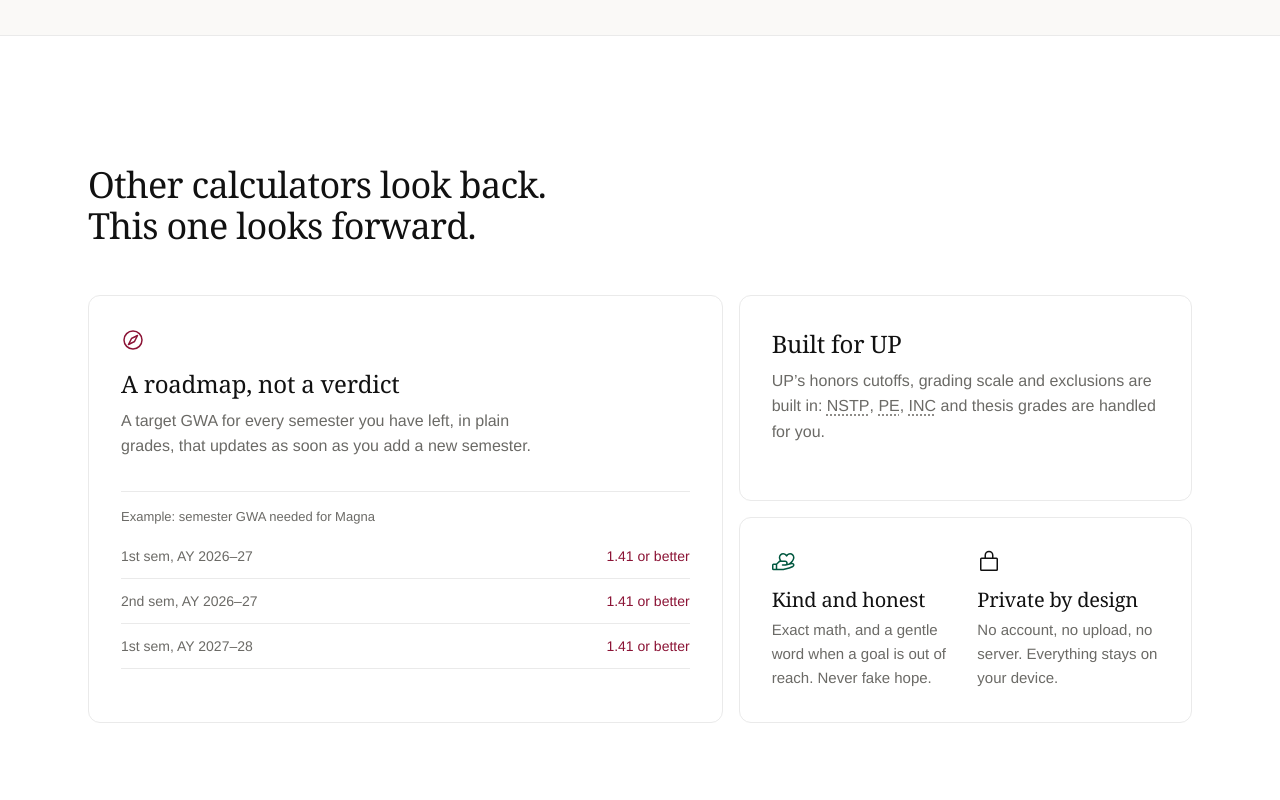
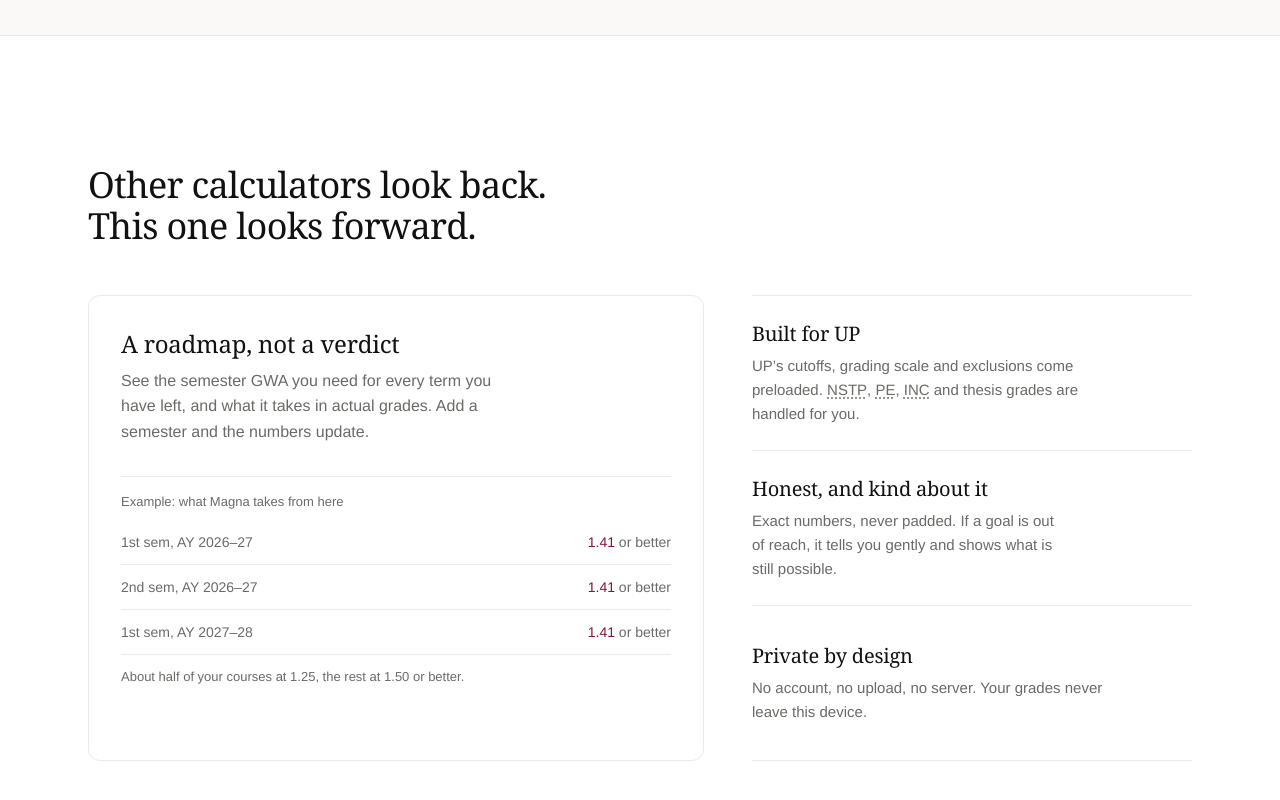
Before and after one commit to Llenoxinn/BELaude, a React (Vite) app: page / in a window 1280 px wide. Shown: the part 1270-2070 px from the top of the page. Built offline with nearby package versions, Linux system fonts and the light colour scheme; no server answers.

Commit message:
feat: cleaner Why BELaude layout and copy

```diff
--- a/src/pages/Landing.tsx
+++ b/src/pages/Landing.tsx
@@ -1,8 +1,8 @@
-import { useEffect, type CSSProperties } from 'react'
-import { Compass, HandHeart, LockSimple } from '@phosphor-icons/react'
+import { useEffect, type CSSProperties, type ReactNode } from 'react'
 import { HeroSunflower } from '@/components/ascii'
 import { Term, GLOSSARY } from '@/components/Term'
 import { Button } from '@/components/ui/button'
+import { mixHint } from '@/lib/copy'
 import { Wordmark } from '@/components/Wordmark'
 import { Ambient, Reveal, useInView } from '@/lib/motion'
 import { href } from '@/lib/router'
@@ -26,6 +26,26 @@ const EXAMPLE = [
   { sem: '1st sem, AY 2026–27', target: 1.41 },
   { sem: '2nd sem, AY 2026–27', target: 1.41 },
   { sem: '1st sem, AY 2027–28', target: 1.41 },
+]
+
+const WHY: { title: string; body: ReactNode }[] = [
+  {
+    title: 'Built for UP',
+    body: (
+      <>
+        UP’s cutoffs, grading scale and exclusions come preloaded. <Term tip={GLOSSARY.NSTP}>NSTP</Term>,{' '}
+        <Term tip={GLOSSARY.PE}>PE</Term>, <Term tip={GLOSSARY.INC}>INC</Term> and thesis grades are handled for you.
+      </>
+    ),
+  },
+  {
+    title: 'Honest, and kind about it',
+    body: 'Exact numbers, never padded. If a goal is out of reach, it tells you gently and shows what is still possible.',
+  },
+  {
+    title: 'Private by design',
+    body: 'No account, no upload, no server. Your grades never leave this device.',
+  },
 ]
 
 export function Landing() {
@@ -68,47 +88,40 @@ export function Landing() {
       <section aria-labelledby="why" className="mx-auto max-w-6xl px-4 py-20 sm:px-6 md:py-32">
         <Reveal>
           <h2 id="why" className="max-w-[24ch] text-[2.25rem]">
-            Other calculators look back. This one looks forward.
+            <span className="block">Other calculators look back.</span> <span className="block">This one looks forward.</span>
           </h2>
         </Reveal>
-        <div className="mt-12 grid grid-flow-dense gap-4 md:grid-cols-[1.4fr_1fr] md:grid-rows-2">
-          <Reveal index={0} className="rounded-lg border border-border p-6 sm:p-8 md:row-span-2">
-            <Compass aria-hidden className="size-6 text-up-maroon" />
-            <h3 className="mt-4 text-2xl">A roadmap, not a verdict</h3>
-            <p className="mt-2 max-w-[48ch] text-muted-foreground">
-              A target GWA for every semester you have left, in plain grades, that updates as soon as you add a new semester.
+        <div className="mt-12 grid gap-10 md:grid-cols-[1.4fr_1fr] md:gap-12">
+          <Reveal index={0} className="rounded-xl border border-border p-6 sm:p-8">
+            <h3 className="text-2xl">A roadmap, not a verdict</h3>
+            <p className="mt-2 max-w-[46ch] text-muted-foreground">
+              See the semester GWA you need for every term you have left, and what it takes in actual grades. Add a semester
+              and the numbers update.
             </p>
             <div aria-label="Example roadmap, not real data" role="group" className="mt-8 border-t border-border">
-              <p className="meta-label pt-4">Example: semester GWA needed for Magna</p>
+              <p className="meta-label pt-4">Example: what Magna takes from here</p>
               <ul className="mt-2">
                 {EXAMPLE.map((row) => (
-                  <li key={row.sem} className="grid grid-cols-[1fr_auto] items-center gap-x-4 border-b border-border py-3 text-sm">
+                  <li key={row.sem} className="grid grid-cols-[1fr_auto] items-baseline gap-x-4 border-b border-border py-3 text-sm">
                     <span className="text-muted-foreground">{row.sem}</span>
-                    <span className="tabular text-up-maroon">{row.target.toFixed(2)} or better</span>
+                    <span className="tabular">
+                      <span className="text-up-maroon">{row.target.toFixed(2)}</span>
+                      <span className="text-muted-foreground"> or better</span>
+                    </span>
                   </li>
                 ))}
               </ul>
+              <p className="mt-3 text-caption text-muted-foreground">{mixHint(EXAMPLE[0].target)}</p>
             </div>
           </Reveal>
-          <Reveal index={1} className="rounded-lg border border-border p-6 sm:p-8">
-            <h3 className="text-2xl">Built for UP</h3>
-            <p className="mt-2 text-muted-foreground">
-              UP’s honors cutoffs, grading scale and exclusions are built in: <Term tip={GLOSSARY.NSTP}>NSTP</Term>,{' '}
-              <Term tip={GLOSSARY.PE}>PE</Term>, <Term tip={GLOSSARY.INC}>INC</Term> and thesis grades are handled for you.
-            </p>
-          </Reveal>
-          <Reveal index={2} className="grid gap-6 rounded-lg border border-border p-6 sm:grid-cols-2 sm:p-8">
-            <div>
-              <HandHeart aria-hidden className="size-6 text-up-green" />
-              <h3 className="mt-3 text-xl">Kind and honest</h3>
-              <p className="mt-1 text-body-sm text-muted-foreground">Exact math, and a gentle word when a goal is out of reach. Never fake hope.</p>
-            </div>
-            <div>
-              <LockSimple aria-hidden className="size-6 text-foreground" />
-              <h3 className="mt-3 text-xl">Private by design</h3>
-              <p className="mt-1 text-body-sm text-muted-foreground">No account, no upload, no server. Everything stays on your device.</p>
-            </div>
-          </Reveal>
+          <ul className="grid border-t border-border md:grid-rows-3">
+            {WHY.map((item, i) => (
+              <Reveal as="li" key={item.title} index={i + 1} className="flex flex-col justify-center border-b border-border py-6">
+                <h3 className="text-xl">{item.title}</h3>
+                <p className="mt-1.5 max-w-[42ch] text-body-sm text-muted-foreground">{item.body}</p>
+              </Reveal>
+            ))}
+          </ul>
         </div>
       </section>
 
```
